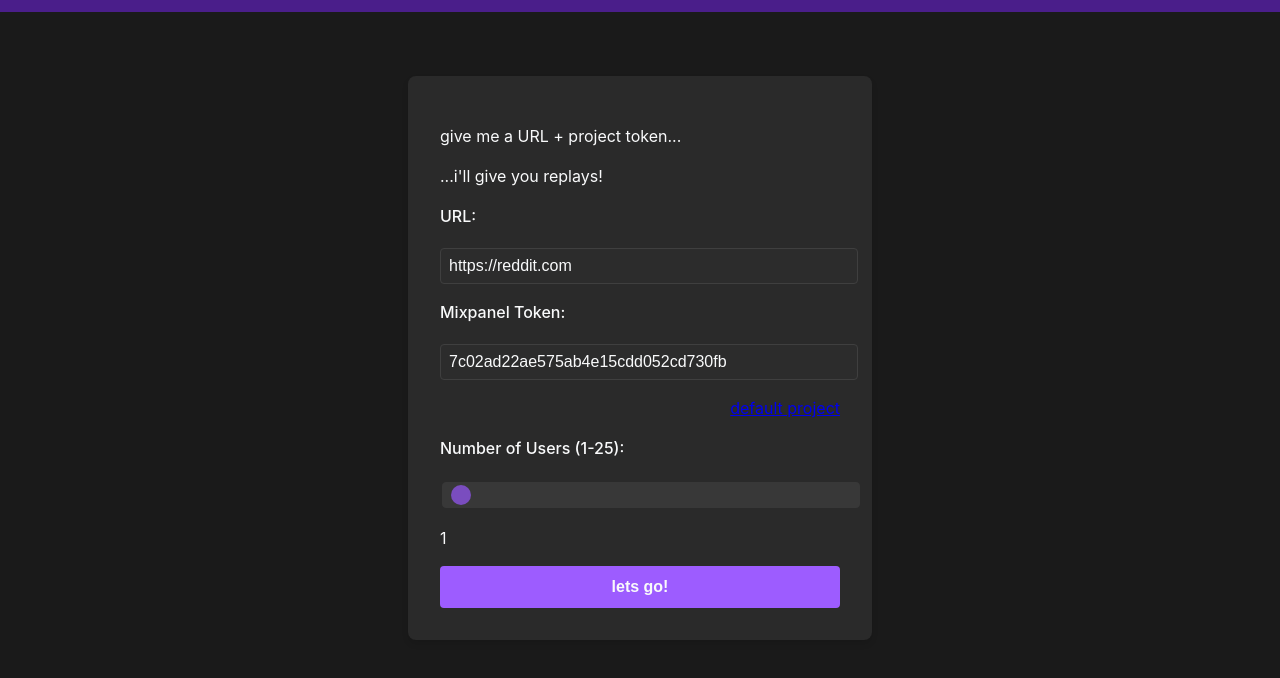
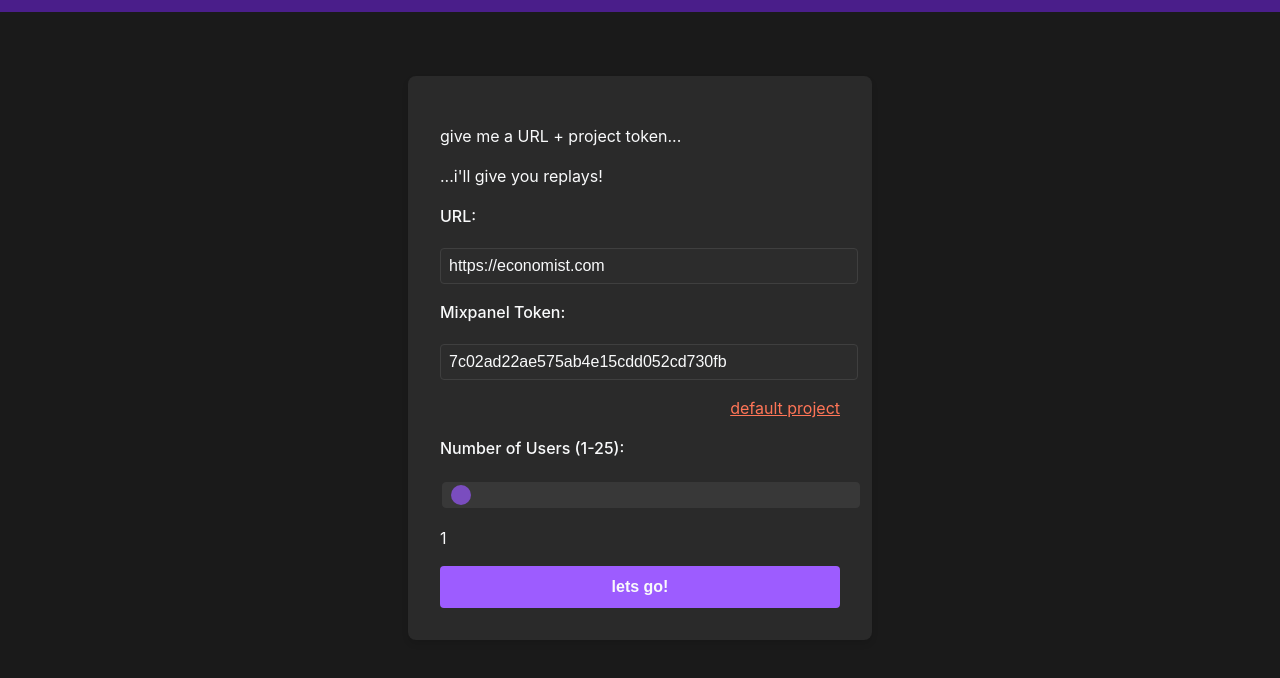
Before and after one commit to mixpanel/npc-mixpanel, a website: page components/ui.html in a window 1280 px wide. Shown: the part 96-774 px from the top of the page. Drawn offline with Linux system fonts and the light colour scheme.

Commit message:
reliability refactor

```diff
--- a/components/ui.html
+++ b/components/ui.html
@@ -12,6 +12,8 @@
 			--text-color: #f9fafb;
 			--primary-color: #9d5cff;
 			--secondary-color: #4a1e8a;
+			--third-color: #FF7557;
+			--fourth-color: #80E1D9;
 			--input-bg: #2c2c2c;
 			--input-border: #3f3f3f;
 		}
@@ -46,6 +48,18 @@
 			font-size: 1.5rem;
 			font-weight: 600;
 			color: var(--text-color);
+		}
+
+		a {
+			color: var(--third-color);
+		}
+
+		a:hover {
+			color: var(--fourth-color);
+		}
+
+		a:visited {
+			color: var(--secondary-color);
 		}
 
 		.container {
@@ -223,7 +237,6 @@
 				<input type="text"
 					id="url"
 					name="url"
-					value="https://reddit.com"
 					required>
 
 				<label for="token">Mixpanel Token:</label>
@@ -249,7 +262,7 @@
 				<button type="submit">lets go!</button>
 			</form>
 			<div class="loading">Simulating...</div>
-			<div class="success">Your simulation is running! Check out your project!</div>
+			<div class="success"><br/>Your simulation is running!<br/>Check out your project!</div>
 		</div>
 	</div>
 
@@ -259,6 +272,78 @@
 		const success = document.querySelector('.success');
 		const usersSlider = document.getElementById('users');
 		const usersOutput = document.getElementById('usersOutput');
+		const url = document.getElementById('url');
+		const possibleUrls = [
+			"https://reddit.com",
+			"https://youtube.com",
+			"https://soundcloud.com",
+			"https://tumblr.com",
+			"https://bsky.app",
+			"https://threads.net",
+			"https://news.google.com/",
+			"https://news.ycombinator.com/",
+			"https://quora.com",
+			"https://medium.com",
+			"https://dev.to",
+			"https://github.com",
+			"https://stackoverflow.com",
+			"https://nytimes.com",
+			"https://washingtonpost.com",
+			"https://bbc.com",
+			"https://theverge.com",
+			"https://techcrunch.com",
+			"https://producthunt.com",
+			"https://npr.org",
+			"https://coinmarketcap.com",
+			"https://cnn.com",
+			"https://reuters.com",
+			"https://apnews.com",
+			"https://cnbc.com",
+			"https://forbes.com",
+			"https://bloomberg.com",
+			"https://businessinsider.com",
+			"https://arstechnica.com",
+			"https://wired.com",
+			"https://engadget.com",
+			"https://zdnet.com",
+			"https://slashdot.org",
+			"https://huffpost.com",
+			"https://vox.com",
+			"https://vice.com",
+			"https://polygon.com",
+			"https://kotaku.com",
+			"https://ign.com",
+			"https://gamespot.com",
+			"https://howtogeek.com",
+			"https://lifewire.com",
+			"https://digitaltrends.com",
+			"https://tomshardware.com",
+			"https://pcmag.com",
+			"https://gizmodo.com",
+			"https://cnet.com",
+			"https://makeuseof.com",
+			"https://tutorialspoint.com",
+			"https://w3schools.com",
+			"https://codecademy.com",
+			"https://freecodecamp.org",
+			"https://khanacademy.org",
+			"https://nature.com",
+			"https://sciencedaily.com",
+			"https://livescience.com",
+			"https://space.com",
+			"https://nationalgeographic.com",
+			"https://smithsonianmag.com",
+			"https://history.com",
+			"https://biography.com",
+			"https://mentalfloss.com",
+			"https://theatlantic.com",
+			"https://economist.com",
+			"https://marketwatch.com",
+			"https://investopedia.com",
+			"https://cryptoslate.com",
+			"https://coindesk.com"
+		];
+		url.value = possibleUrls[Math.floor(Math.random() * possibleUrls.length)];
 
 		usersSlider.addEventListener('input', (e) => {
 			usersOutput.textContent = e.target.value;
@@ -269,9 +354,9 @@
 			const formData = new FormData(form);
 			const data = Object.fromEntries(formData.entries());
 			data.safeWord = "let me in...";
-			data.concurrency = 5;
 			data.users = parseInt(data.users);
-			if (data.users > 20) data.concurrency = 7;
+			data.concurrency = data.users;
+			if (data.concurrency > 10) data.concurrency = 10;
 			// data.headless = false;
 
 			form.style.display = 'none';
@@ -285,10 +370,6 @@
 					},
 					body: JSON.stringify(data),
 				});
-
-				// if (!response.ok) {
-				//     throw new Error('Network response was not ok');
-				// }
 
 				await new Promise(resolve => setTimeout(resolve, 15000));
 
```
Also changed, not shown: components/headless.js (+54 -21 lines).
